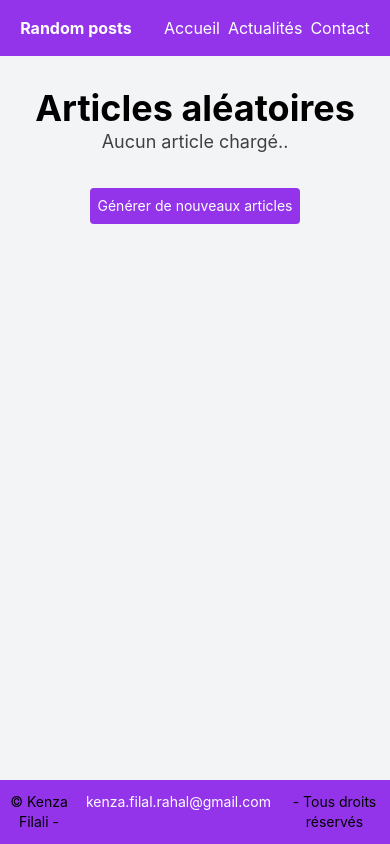
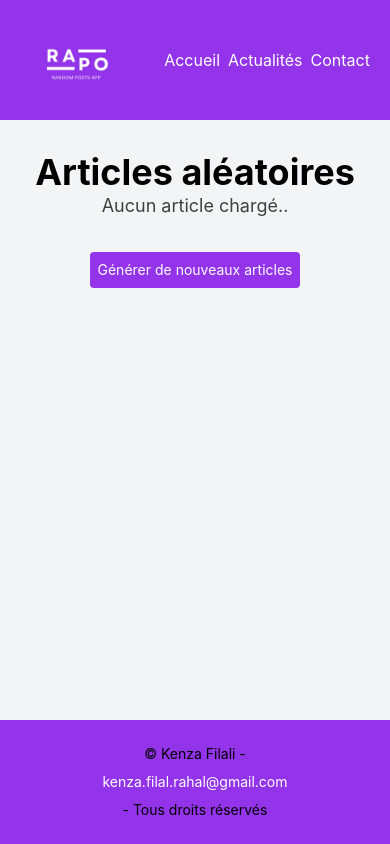
Before and after one commit to kenza15a/react-random-posts, a React (Create React App) app: page / in a window 390 px wide. Built offline with nearby package versions, Linux system fonts and the light colour scheme.

Commit message:
added logo and animation

```diff
--- a/src/Footer/Footer.jsx
+++ b/src/Footer/Footer.jsx
@@ -5,9 +5,9 @@ const Footer = () => {
     <footer
       name="footer"
       id="footer"
-      className="bg-[#9333EA] text-black flex items-center justify-center py-6 h-16 max-h-[10vh]"
+      className="bg-[#9333EA] text-black flex flex-col md:flex-row items-center justify-center py-6 h-16 max-h-[10vh] min-h-max"
     >
-      <p className="text-center text-sm mx-auto flex flex-row gap-2">
+      <p className=" flex flex-col md:flex-row text-center text-sm mx-auto  gap-2">
         © Kenza Filali -
         <a
           href="mailto:kenza.filal.rahal@gmail.com"
--- a/src/components/Loading/Loading.jsx
+++ b/src/components/Loading/Loading.jsx
@@ -14,9 +14,9 @@ const Loading = () => {
       transition={{
         duration: 1,
         delay: 0.3,
-        repeat: Infinity, // Makes the animation repeat infinitely
-        repeatType: "reverse", // Reverse the animation direction on each iteration
-      }} // Adjust animation timing
+        repeat: Infinity,
+        repeatType: "reverse",
+      }}
     >
       <div className=" text-black duration-1000 ease-in-out flex flex-row  gap-3 justify-center items-center py-12">
         <span className="border-4 border-[#9333EA] rounded-full w-6 h-6 bg-white inline-block animate-spin"></span>
--- a/src/components/Nabar/Navbar.jsx
+++ b/src/components/Nabar/Navbar.jsx
@@ -3,11 +3,12 @@ import React from "react";
 
 function Navbar() {
   return (
-    <nav className=" py-4 bg-[#9333EA] shadow-md text-white flex flex-row justify-around  md:justify-between gap-2  px-2 md:px-4 ">
+    <nav className=" py-1 bg-[#9333EA] shadow-md text-white flex flex-row justify-around  md:justify-between gap-2  px-2 md:px-4 ">
       <a href="/" className="style-none cursor-pointer">
-        <h3 className="text-white font-bold text-base text-center md:text-lg ">
-          Random posts
-        </h3>
+
+
+         <img src="/assets/logo random posts blanc.png" alt="logo" className=" w-28 h-auto mx-auto"/>
+
       </a>
       <ul className=" list-none flex flex-row gap-2 md:gap-4 items-center justify-center  text-white">
         <li>
--- /dev/null
+++ b/src/components/PostsSection/PostsSection.jsx
@@ -0,0 +1,79 @@
+import React, { useState } from "react";
+import Post from "../Post/Post";
+import { motion } from "framer-motion";
+import Loading from "../Loading/Loading";
+import Button from "../Button/Button";
+import { fetchRandomPosts } from "../../services/fetchRandomPosts";
+const PostsSection = () => {
+  const containerVariants = {
+    hidden: { opacity: 0 },
+    visible: {
+      opacity: 1,
+      transition: {
+        staggerChildren: 0.3,
+      },
+    },
+  };
+
+  const postVariants = {
+    hidden: { opacity: 0, y: 20 },
+    visible: { opacity: 1, y: 0 },
+  };
+
+  const [posts, setPosts] = useState([]);
+  const [loading, setLoading] = useState(false);
+
+  const handleClick = async () => {
+    setLoading(true);
+    try {
+      const randomPosts = await fetchRandomPosts(); // appelant  le service pour récupérer les posts
+      setPosts(randomPosts); //mise a jour de l'etat avec les posts récupérés
+      setTimeout(() => {
+        setPosts(randomPosts);
+        setLoading(false);
+      }, 2000);
+    } catch (error) {
+      console.error("Error fetching posts in HomePage:", error);
+    }
+  };
+  return (
+    <section className="w-full" id="posts" name="posts">
+      <h1 className="text-4xl font-bold text-center text-black">
+        Articles aléatoires
+      </h1>
+      {!posts.length && (
+        <p className="text-center text-lg animate-pulse">
+          Aucun article chargé..
+        </p>
+      )}
+      {loading ? (
+        <Loading />
+      ) : (
+        <div className="flex flex-col mt-4  py-4 items-center justify-center">
+          <Button
+            buttonText="Générer de nouveaux articles"
+            handleClick={handleClick}
+          />
+          <motion.div
+            className="flex flex-row gap-4 justify-center py-4 flex-wrap"
+            variants={containerVariants}
+            initial="hidden"
+            animate="visible"
+          >
+            {posts.map((post, index) => (
+              <motion.div
+                key={post.id}
+                variants={postVariants}
+                transition={{ duration: 0.5, delay: index * 0.3 }}
+              >
+                <Post title={post.title} content={post.body} />
+              </motion.div>
+            ))}
+          </motion.div>
+        </div>
+      )}
+    </section>
+  );
+};
+
+export default PostsSection;
--- a/src/pages/HomePage/HomePage.jsx
+++ b/src/pages/HomePage/HomePage.jsx
@@ -1,85 +1,18 @@
-import React, { useState } from "react";
+import React from "react";
 import Navbar from "../../components/Nabar/Navbar";
 import Footer from "../../Footer/Footer";
-import Button from "../../components/Button/Button";
-import Post from "../../components/Post/Post";
-import { fetchRandomPosts } from "../../services/fetchRandomPosts";
-import Loading from "../../components/Loading/Loading";
-import { motion } from "framer-motion";
 
+import PostsSection from "../../components/PostsSection/PostsSection";
 const HomePage = () => {
-  const [posts, setPosts] = useState([]);
-  const [loading, setLoading] = useState(false);
-
-  const handleClick = async () => {
-    setLoading(true);
-    try {
-      const randomPosts = await fetchRandomPosts(); // appelant  le service pour récupérer les posts
-      setPosts(randomPosts); //mise a jour de l'etat avec les posts récupérés
-      setTimeout(() => {
-        setPosts(randomPosts);
-        setLoading(false);
-      }, 2000);
-    } catch (error) {
-      console.error("Error fetching posts in HomePage:", error);
-    }
-  };
-  const containerVariants = {
-    hidden: { opacity: 0 },
-    visible: {
-      opacity: 1,
-      transition: {
-        staggerChildren: 0.3,
-      },
-    },
-  };
-
-  const postVariants = {
-    hidden: { opacity: 0, y: 20 },
-    visible: { opacity: 1, y: 0 },
-  };
   return (
     <>
       <div className=" flex flex-col min-h-screen">
         <Navbar />
+
         <main className="bg-gray-100 flex-grow w-full justify-center items-center py-8">
-          <h1 className="text-4xl font-bold text-center text-black">
-            Articles aléatoires
-          </h1>
-          {!posts.length && (
-            <p className="text-center text-lg animate-pulse">
-              Aucun article chargé..
-            </p>
-          )}
-          {loading ? (
-            <Loading />
-          ) : (
-            <div className="flex flex-col mt-4  py-4 items-center justify-center">
-              <Button
-                buttonText="Générer de nouveaux articles"
-                handleClick={handleClick}
-              />
-               <motion.div
-                id="posts"
-                name="posts"
-                className="flex flex-row gap-4 justify-center py-4 flex-wrap"
-                variants={containerVariants}
-                initial="hidden"
-                animate="visible"
-              >
-                {posts.map((post, index) => (
-                  <motion.div
-                    key={post.id}
-                    variants={postVariants}
-                    transition={{ duration: 0.5, delay: index * 0.3 }}
-                  >
-                    <Post title={post.title} content={post.body} />
-                  </motion.div>
-                ))}
-              </motion.div>
-            </div>
-          )}
+          <PostsSection />
         </main>
+
         <Footer />
       </div>
     </>
```
Also changed, not shown: public/assets/logo random posts blanc.png (added), public/assets/logo random posts.png (added).
